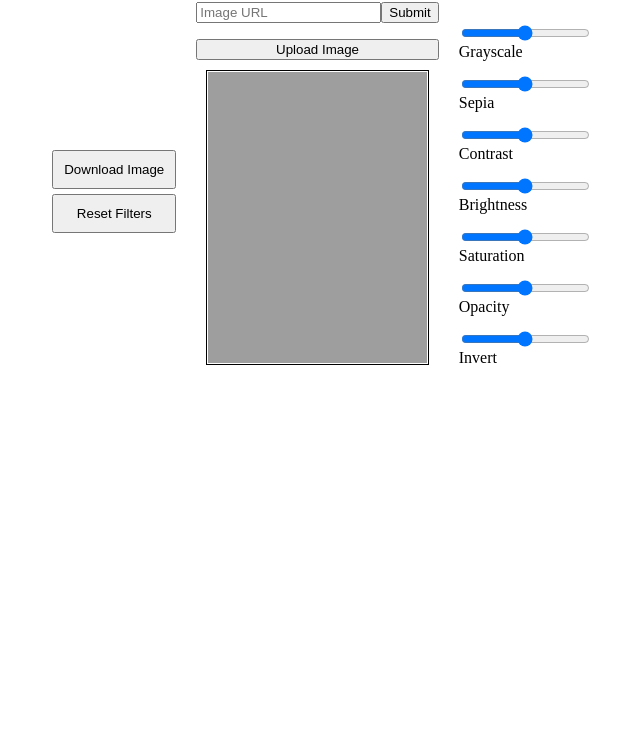
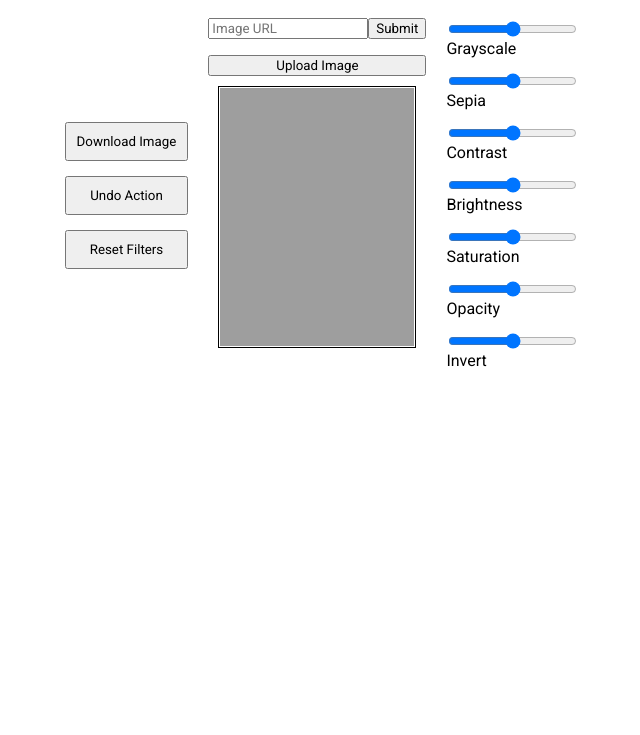
Before and after one commit to gillespiecd/LiteRoomJS, a website: page index.html in a window 1280 px wide. Shown: the part 65-800 px from the top of the page, without its empty margins (318-958 px from the left). Drawn offline with Linux system fonts and the light colour scheme.

Commit message:
change html to index.html

```diff
--- a/main.css
+++ b/index.css
@@ -1,8 +1,22 @@
 /* resets */
 body, section, div, h1, h2 {
-  margin: 0;
+  margin:0;
   padding: 0;
+  border: 0;
+  outline: 0;
+  font-size: 100%;
+  vertical-align: baseline;
+  background: transparent;
 }
+
+body, button, input {
+  font-family: 'Roboto', sans-serif;
+}
+
+h1 {
+  font-size: 35px;
+}
+
 
 .main {
   display: flex;
@@ -23,7 +37,7 @@ body, section, div, h1, h2 {
 }
 
 .left-col button {
-  margin-top: 5px;
+  margin-top: 15px;
   padding: 10px;
 }
 
--- a/main.html
+++ b/index.html
@@ -1,7 +1,8 @@
 <html>
   <head>
     <title>LiteRoomJS</title>
-    <link rel="stylesheet" href="main.css">
+    <link href="https://fonts.googleapis.com/css?family=Roboto" rel="stylesheet">
+    <link rel="stylesheet" href="index.css">
   </head>
 
   <body>
@@ -12,6 +13,7 @@
           <a id="download-link" download="image.png" href="#">
             <button>Download Image</button>
           </a>
+          <button id="undo-btn">Undo Action</button>
           <button id="reset-btn">Reset Filters</button>
         </section>
 
--- a/literoom.js
+++ b/literoom.js
@@ -96,6 +96,7 @@ class ImageCanvas {
     this.drawCanvas();
     this.downloadImage();
     this.resetCanvas();
+    this.undoAction();
   }
 
   resetCanvas() {
@@ -105,6 +106,15 @@ class ImageCanvas {
       self.filters = {};
       self.resetSliders();
       self.drawCanvas();
+    };
+  }
+
+  undoAction() {
+    const undoButton = document.getElementById('undo-btn');
+    const self = this;
+    undoButton.onclick = function() {
+      console.log("Test");
+      self.ctx.restore();
     };
   }
 
```
Also changed, not shown: lib/canvas.js (+10 -0 lines), README.md, 1 other file.
